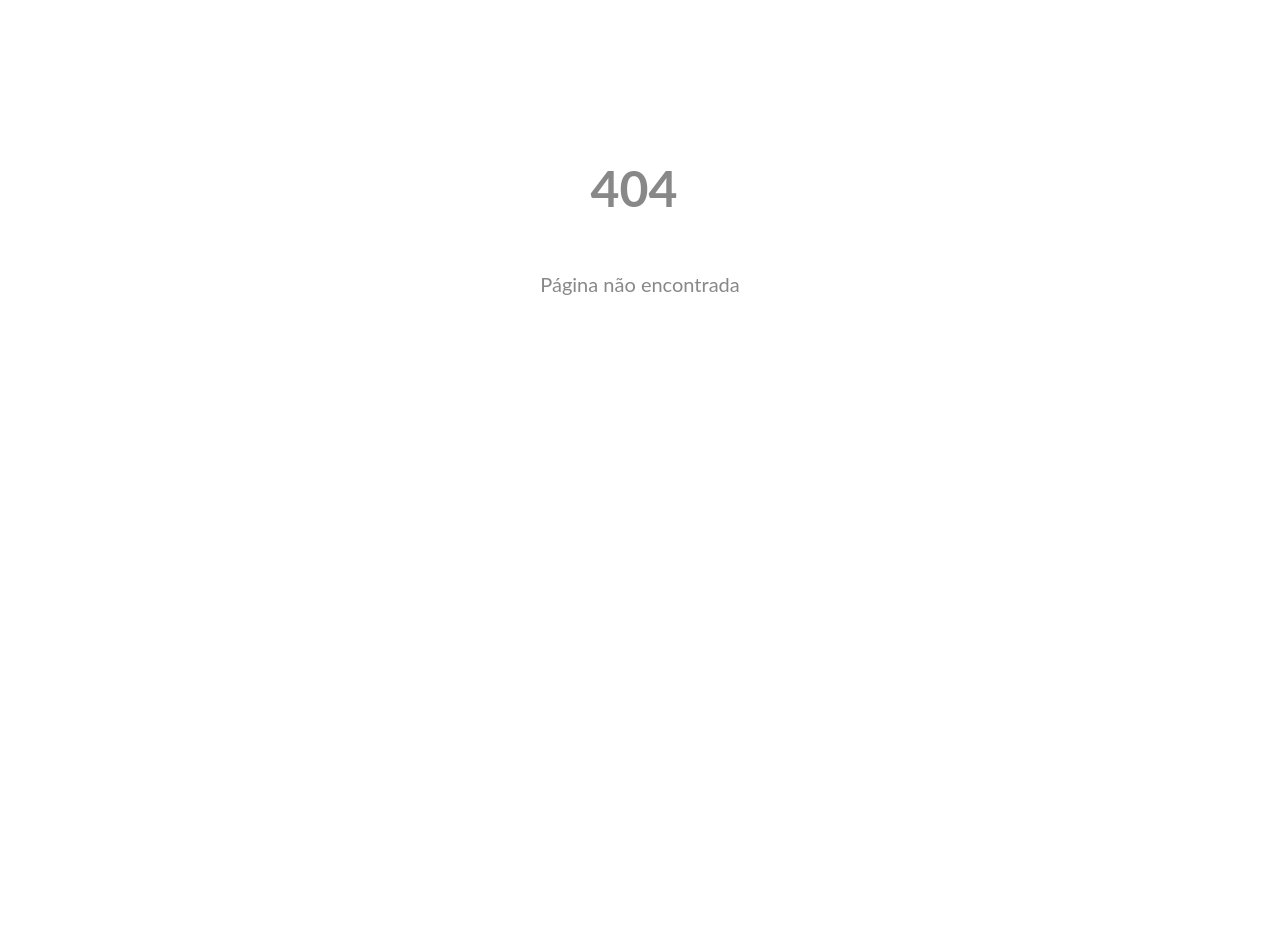
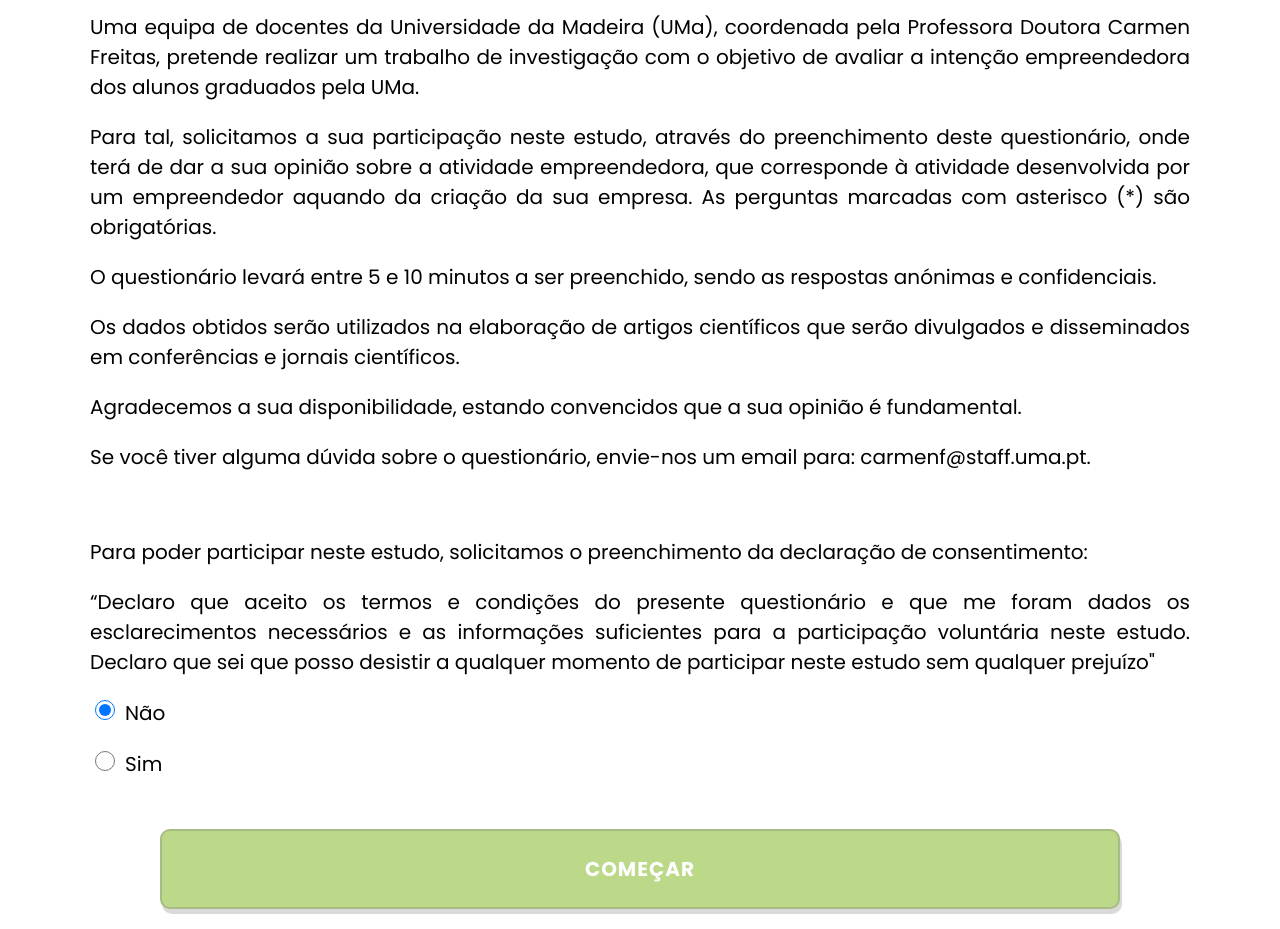
Before and after one commit to m3ida/rs4e, a React app: page /rs4e/quest in a window 1280 px wide. Before the commit this address had no page. Shown: the part 180-1109 px from the top of the page. Before the commit the page ends 800 px from the top, so only its background shows below. Built offline with nearby package versions, Linux system fonts and the light colour scheme.

Commit message:
Last changes

```diff
--- a/client/App.js
+++ b/client/App.js
@@ -12,8 +12,8 @@ function App() {
             <Routes>
                 {/* <Route path='QuestRS4E' element={<Panel questionsFileName={'Quest_RS4E.js'} />} />
                 <Route path='QuestUMA' element={<Panel questionsFileName={'Quest_UMa.js'} />} /> */}
-                <Route path='QuestRS4E' element={<Panel questionsFileName={'Quest_RS4E_Emp.js'} />} />
-                <Route path='QuestUMA' element={<Panel questionsFileName={'Quest_UMa_Emp.js'} />} />
+                {/* <Route path='QuestRS4E' element={<Panel questionsFileName={'Quest_RS4E_Emp.js'} />} /> */}
+                <Route path='quest' element={<Panel questionsFileName={'Quest_UMa_Emp.js'} />} />
                 <Route path='admin' element={<Admin />} />
                 <Route path='*' element={<NotFoundPage />} />
             </Routes>
--- a/client/components/Panel.js
+++ b/client/components/Panel.js
@@ -76,12 +76,9 @@ function Panel(props) {
             }
 
             if (
-                (props.questionsFileName === 'Quest_RS4E_Emp.js' && //Em que ano participou no Curso Intensivo em Empreendedorismo e Inovação Empresarial RS4E?
+                (props.questionsFileName === 'Quest_UMa_Emp.js' && //Obteve a sua formação na UMa?
                     questionIndex === 1 &&
-                    answers[questions.elements[0].name] === 'Não participei') ||
-                (props.questionsFileName === 'Quest_UMa_Emp.js' && //Obteve a sua formação na UMa?
-                    questionIndex === 9 &&
-                    answers[questions.elements[8].name] === 'Não')
+                    answers[questions.elements[0].name] === 'Não')
             ) {
                 setQuestionIndex(questions.elements.length);
             }
--- a/client/components/Question.js
+++ b/client/components/Question.js
@@ -37,8 +37,6 @@ function Question(props) {
 
             return (
                 <>
-                    <h4>Participantes do curso intensivo de empreendedorismo do RS4E</h4>
-                    <p style={{ fontWeight: 'bold' }}>Formulário relativo à participação no projeto RS4E</p>
                     <div className='description'>
                         {descriptionHTML}
 
--- a/client/quests/Quest_RS4E_Emp.js
+++ b/client/quests/Quest_RS4E_Emp.js
@@ -58,30 +58,6 @@ const surveyJSON = {
                 'Outra',
             ],
         },
-        // {
-        //     name: 'Teste - empreendedor',
-        //     type: 'radiogroup',
-        //     depends: {
-        //         question: 'Situação laboral',
-        //         equals: true,
-        //         value: 'Empreendedor/Dono de empresa',
-        //     },
-        //     description: 'Escolha uma e uma só das seguintes opções:',
-        //     isRequired: true,
-        //     choices: ['Solteiro(a)', 'Casado(a)/União de facto', 'Divorciado(a)', 'Outro'],
-        // },
-        // {
-        //     name: 'Teste - não empreendedor',
-        //     type: 'radiogroup',
-        //     depends: {
-        //         question: 'Situação laboral',
-        //         equals: false,
-        //         value: 'Empreendedor/Dono de empresa',
-        //     },
-        //     description: 'Escolha uma e uma só das seguintes opções:',
-        //     isRequired: true,
-        //     choices: ['Solteiro(a)', 'Casado(a)/União de facto', 'Divorciado(a)', 'Outro'],
-        // },
         {
             name: 'Há quantos anos criou a empresa?',
             type: 'radiogroup',
@@ -862,7 +838,7 @@ const surveyJSON = {
             ],
         },
         {
-            name: 'Em que medida a sua participação no Curso de Empreendedorismo e Inovação Empresarial RS4E ajudou-o(a) a desenvolver os seguintes aspeto?',
+            name: 'Em que medida a sua participação no Curso de Empreendedorismo e Inovação Empresarial RS4E ajudou-o(a) a desenvolver os seguintes aspetos?',
             description: 'Assinale de 1 (em nenhuma medida) a 7 (totalmente)',
             type: 'matrix',
             elements: [
--- a/client/quests/Quest_UMa_Emp.js
+++ b/client/quests/Quest_UMa_Emp.js
@@ -13,8 +13,47 @@ const surveyJSON = {
         'Se você tiver alguma dúvida sobre o questionário, envie-nos um email para: carmenf@staff.uma.pt.',
     ],
     img: 'uma',
-    name:'questumaemp',
+    name: 'questumaemp',
     elements: [
+        {
+            name: 'Obteve a sua formação superior na Universidade da Madeira?',
+            type: 'radiogroup',
+            description: 'Escolha uma e uma só das seguintes opções:',
+            isRequired: true,
+            choices: ['Sim', 'Não'],
+        },
+        {
+            name: 'Participou em alguma das edições do Curso Intensivo em Empreendedorismo e Inovação Empresarial RS4E, promovido pela StartUp Madeira?',
+            type: 'radiogroup',
+            description: 'Escolha uma e uma só das seguintes opções:',
+            isRequired: true,
+            choices: ['Sim', 'Não'],
+        },
+        {
+            name: 'Em que ano participou no Curso Intensivo em Empreendedorismo e Inovação Empresarial RS4E?',
+            type: 'radiogroup',
+            description: 'Escolha uma e uma só das seguintes opções:',
+            depends: {
+                question:
+                    'Participou em alguma das edições do Curso Intensivo em Empreendedorismo e Inovação Empresarial RS4E, promovido pela StartUp Madeira?',
+                value: 'Sim',
+            },
+            isRequired: true,
+            choices: [
+                'Depois de 2019',
+                '2019',
+                '2018',
+                '2017',
+                '2016',
+                '2015',
+                '2014',
+                '2013',
+                '2012',
+                '2011',
+                '2010',
+                'Antes de 2010',
+            ],
+        },
         {
             name: 'Idade',
             type: 'radiogroup',
@@ -51,30 +90,6 @@ const surveyJSON = {
                 'Outra',
             ],
         },
-        // {
-        //     name: 'Teste - empreendedor',
-        //     type: 'radiogroup',
-        //     depends: {
-        //         question: 'Situação laboral',
-        //         equals: true,
-        //         value: 'Empreendedor/Dono de empresa',
-        //     },
-        //     description: 'Escolha uma e uma só das seguintes opções:',
-        //     isRequired: true,
-        //     choices: ['Solteiro(a)', 'Casado(a)/União de facto', 'Divorciado(a)', 'Outro'],
-        // },
-        // {
-        //     name: 'Teste - não empreendedor',
-        //     type: 'radiogroup',
-        //     depends: {
-        //         question: 'Situação laboral',
-        //         equals: false,
-        //         value: 'Empreendedor/Dono de empresa',
-        //     },
-        //     description: 'Escolha uma e uma só das seguintes opções:',
-        //     isRequired: true,
-        //     choices: ['Solteiro(a)', 'Casado(a)/União de facto', 'Divorciado(a)', 'Outro'],
-        // },
         {
             name: 'Há quantos anos criou a empresa?',
             type: 'radiogroup',
@@ -118,13 +133,6 @@ const surveyJSON = {
             description: 'Escolha uma e uma só das seguintes opções:',
             isRequired: true,
             choices: ['Secundário', 'Licenciatura', 'Mestrado', 'Doutoramento', 'Pós-doutoramento', 'Outra'],
-        },
-        {
-            name: 'Obteve a sua formação superior na Universidade da Madeira?',
-            type: 'radiogroup',
-            description: 'Escolha uma e uma só das seguintes opções:',
-            isRequired: true,
-            choices: ['Sim', 'Não'],
         },
         {
             name: 'Qual o domínio científico/tecnológico da sua formação?',
@@ -855,7 +863,34 @@ const surveyJSON = {
             ],
         },
         {
-            name: 'Participou em algum curso/módulo que possa ser considerado educação para o empreendedorismo?',
+            name: 'Em que medida a sua participação no Curso de Empreendedorismo e Inovação Empresarial RS4E ajudou-o(a) a desenvolver os seguintes aspetos?',
+            description: 'Assinale de 1 (em nenhuma medida) a 7 (totalmente)',
+            type: 'matrix',
+            depends: {
+                question:
+                    'Participou em alguma das edições do Curso Intensivo em Empreendedorismo e Inovação Empresarial RS4E, promovido pela StartUp Madeira?',
+                value: 'Sim',
+            },
+            elements: [
+                {
+                    value: 'Conhecimento sobre o ambiente empreendedor',
+                },
+                {
+                    value: 'Grande reconhecimento/apreço da figura do empreendedor',
+                },
+                {
+                    value: 'A preferência por ser empreendedor',
+                },
+                {
+                    value: 'As habilidades/capacidades necessárias para se ser empreendedor',
+                },
+                {
+                    value: 'A intenção de ser empreendedor',
+                },
+            ],
+        },
+        {
+            name: 'Excluindo o Curso Intensivo em Empreendedorismo e Inovação Empresarial RS4E, participou em algum curso/módulo que possa ser considerado educação para o empreendedorismo?',
             type: 'sim_qual',
             isRequired: true,
         },
@@ -866,7 +901,7 @@ const surveyJSON = {
             depends: {
                 question: 'Participou em algum curso/módulo que possa ser considerado educação para o empreendedorismo?',
                 equals: false,
-                value: 'Não'
+                value: 'Não',
             },
             isRequired: true,
             elements: [
```
Also changed, not shown: 2 other files (tests, documents, lock files or other folders).
